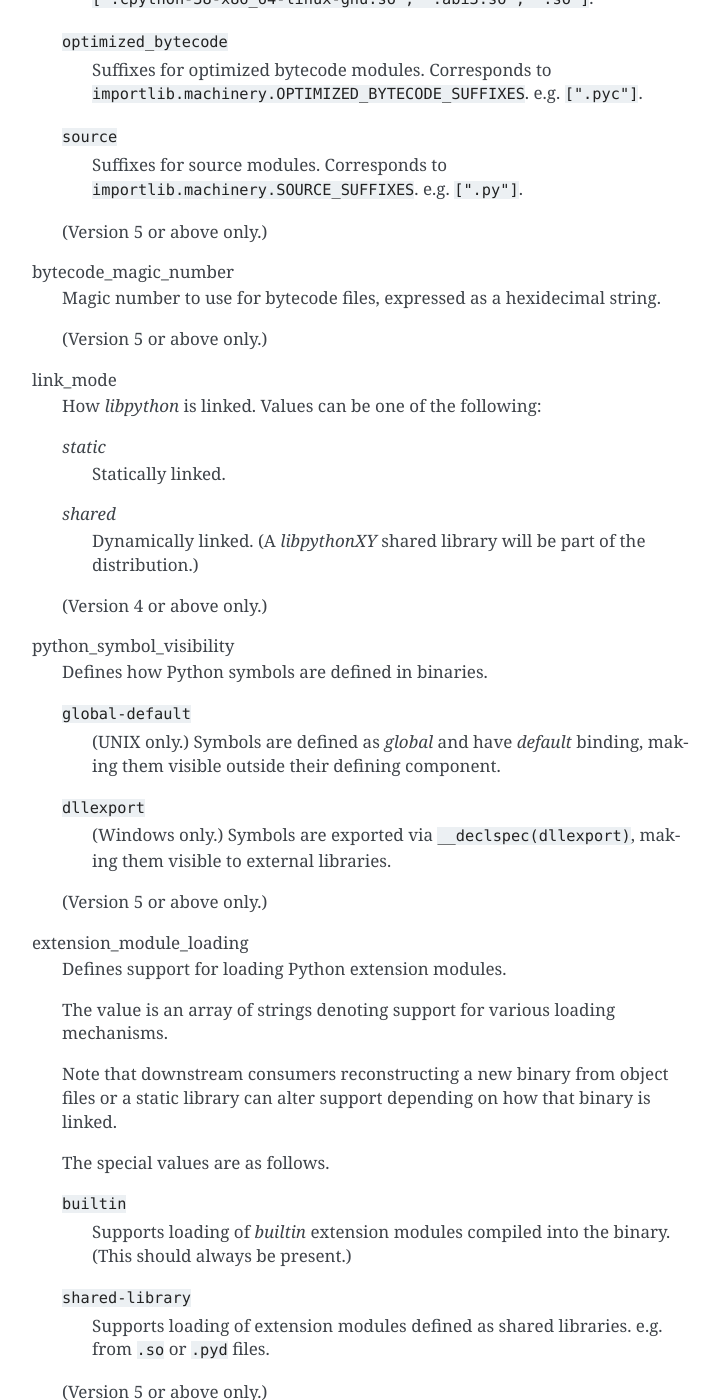
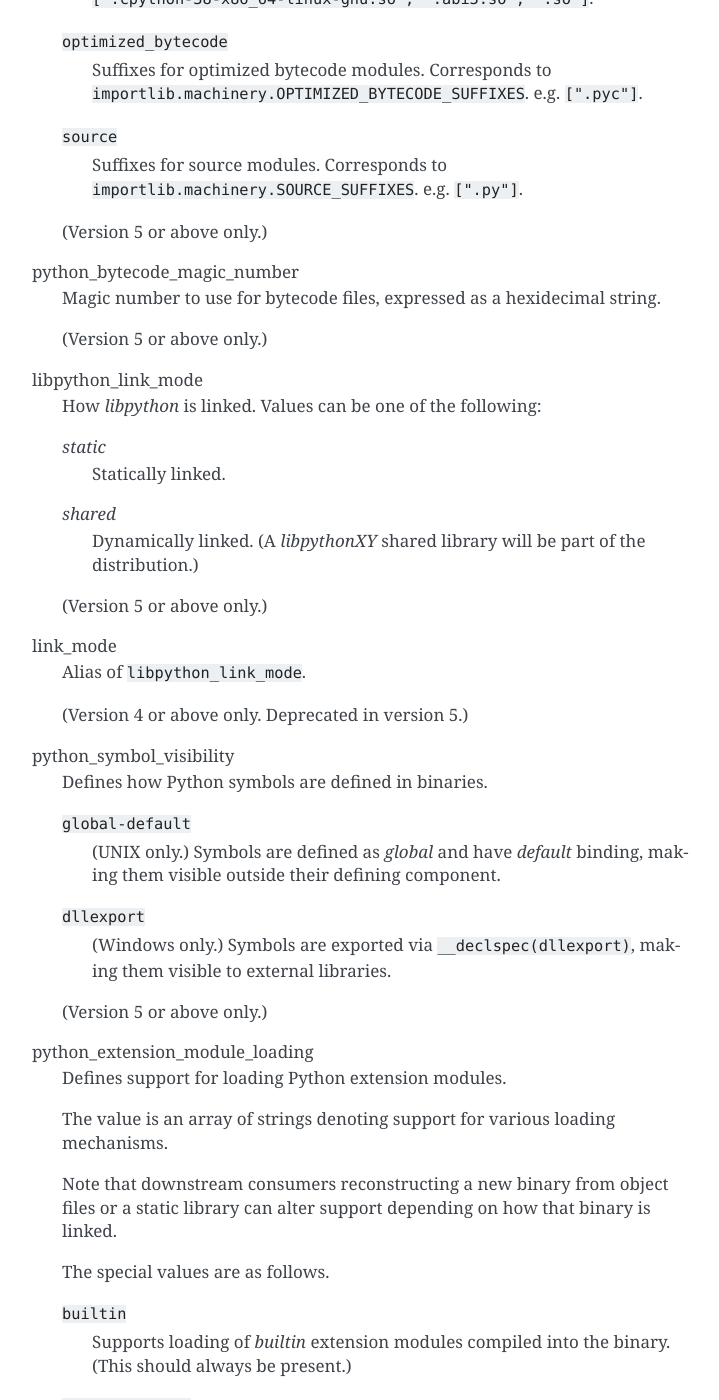
Before and after one commit to indygreg/python-build-standalone, a Sphinx documentation site: the page built from docs/distributions.rst, in a window 1280 px wide and 1400 px high, scrolled down 3816 px. Shown: the whole window, without its empty margins (388-1107 px from the left). Built offline with Sphinx 7.4.7, drawn with Linux system fonts in a browser that asks for light colours.

Commit message:
global: rename some fields for consistency
Since version 5 is making a lot of changes, why don't we clean up some
other fields.

```diff
--- a/docs/distributions.rst
+++ b/docs/distributions.rst
@@ -188,13 +188,13 @@ python_suffixes
 
    (Version 5 or above only.)
 
-bytecode_magic_number
+python_bytecode_magic_number
    Magic number to use for bytecode files, expressed as a hexidecimal
    string.
 
    (Version 5 or above only.)
 
-link_mode
+libpython_link_mode
    How `libpython` is linked. Values can be one of the following:
 
    `static`
@@ -204,7 +204,12 @@ link_mode
       Dynamically linked. (A `libpythonXY` shared library will be part
       of the distribution.)
 
-   (Version 4 or above only.)
+   (Version 5 or above only.)
+
+link_mode
+   Alias of ``libpython_link_mode``.
+
+   (Version 4 or above only. Deprecated in version 5.)
 
 python_symbol_visibility
    Defines how Python symbols are defined in binaries.
@@ -219,7 +224,7 @@ python_symbol_visibility
 
    (Version 5 or above only.)
 
-extension_module_loading
+python_extension_module_loading
    Defines support for loading Python extension modules.
 
    The value is an array of strings denoting support for various
```
Also changed, not shown: 4 other files.
